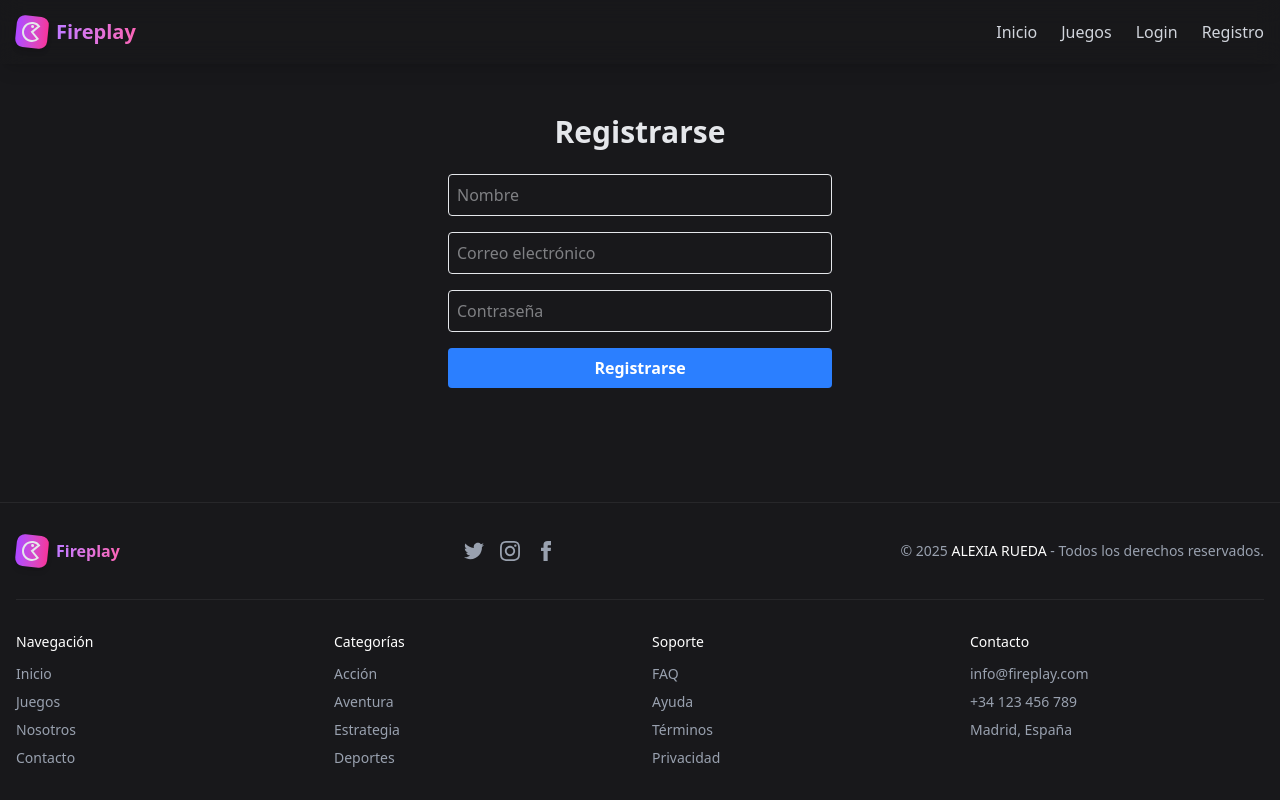
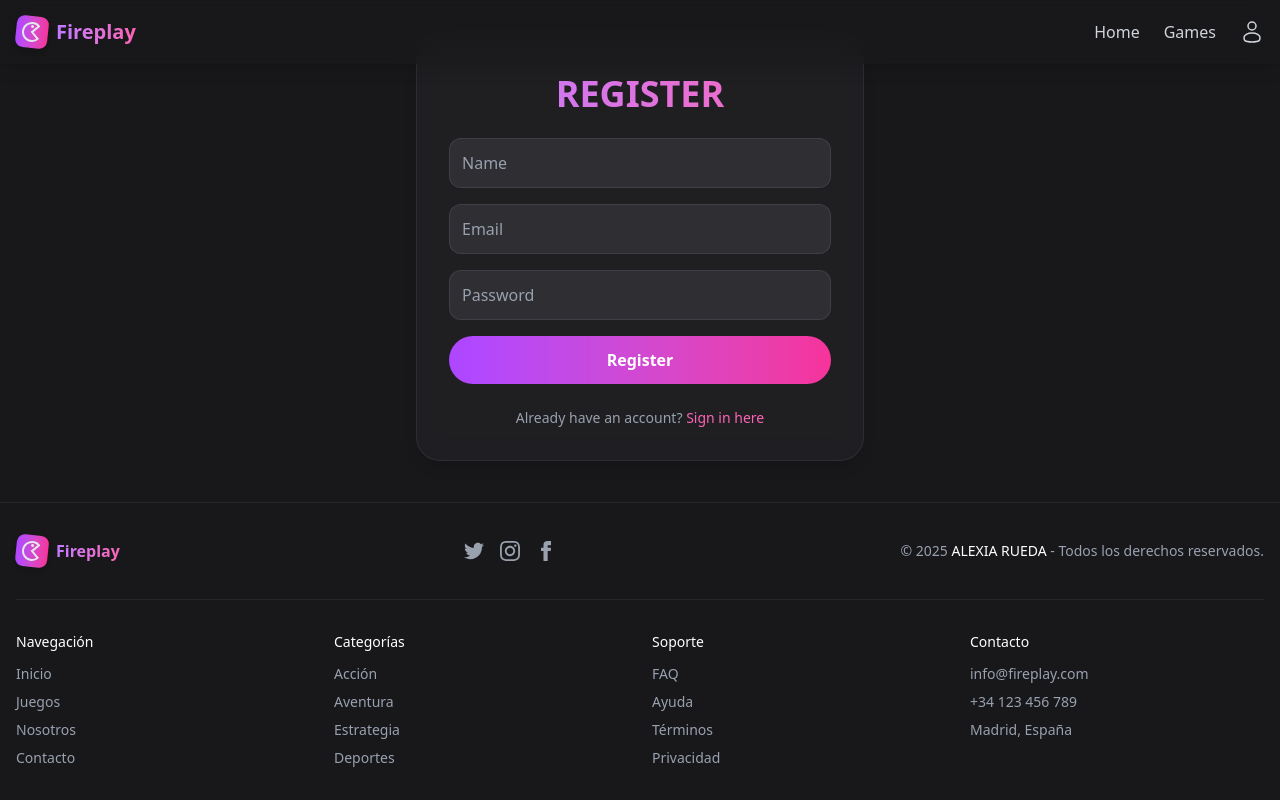
Before and after one commit to alexiaruegut/fireplay, a Next.js app: page /register in a window 1280 px wide. Built offline with nearby package versions, Linux system fonts and the light colour scheme; no server answers.

Commit message:
FIX: login, header, 404 and landing

```diff
--- a/src/app/layout.tsx
+++ b/src/app/layout.tsx
@@ -1,22 +1,15 @@
-import type { Metadata } from "next";
-import { Geist, Geist_Mono } from "next/font/google";
+"use client";
+
+// import type { Metadata } from "next";
 import "./globals.css";
 import Link from "next/link";
+import { useEffect, useState } from "react";
+import { auth } from "@/lib/firebase";
 
-const geistSans = Geist({
-  variable: "--font-geist-sans",
-  subsets: ["latin"],
-});
-
-const geistMono = Geist_Mono({
-  variable: "--font-geist-mono",
-  subsets: ["latin"],
-});
-
-export const metadata: Metadata = {
-  title: "FirePlay",
-  description: "Your new online videogame store",
-};
+// export const metadata: Metadata = {
+//   title: "FirePlay",
+//   description: "Your new online videogame store",
+// };
 
 export default function RootLayout({
   children,
@@ -35,6 +28,15 @@ export default function RootLayout({
 }
 
 function Header() {
+  const [user, setUser] = useState<any>(null);
+
+  useEffect(() => {
+    const unsubscribe = auth.onAuthStateChanged((user) => {
+      setUser(user);
+    });
+    return () => unsubscribe();
+  }, []);
+
   return (
     <header className="fixed top-0 w-full z-50 transition-all duration-300 bg-zinc-900/50 backdrop-blur-md shadow-lg">
       <div className="container mx-auto flex items-center justify-between p-4">
@@ -59,10 +61,8 @@ function Header() {
 
         <nav className="hidden md:flex items-center space-x-6">
           {[
-            { name: "Inicio", href: "/" },
-            { name: "Juegos", href: "/games" },
-            { name: "Login", href: "/login" },
-            { name: "Registro", href: "/register" },
+            { name: "Home", href: "/" },
+            { name: "Games", href: "/games" },
           ].map((item, index) => (
             <Link
               key={index}
@@ -73,6 +73,24 @@ function Header() {
               <span className="absolute -bottom-1 left-0 w-0 h-0.5 bg-gradient-to-r from-purple-500 to-pink-500 group-hover:w-full transition-all duration-300"></span>
             </Link>
           ))}
+
+          {/* Icono Usuario */}
+          <Link
+            href={user ? "/dashboard" : "/login"}
+            className="text-gray-300 hover:text-white transition-colors relative group"
+          >
+            <svg
+              xmlns="http://www.w3.org/2000/svg"
+              className="h-6 w-6"
+              viewBox="0 0 24 24"
+            >
+              <g fill="none" stroke="currentColor" strokeWidth="1.5">
+                <circle cx="12" cy="6" r="4" />
+                <path d="M20 17.5c0 2.485 0 4.5-8 4.5s-8-2.015-8-4.5S7.582 13 12 13s8 2.015 8 4.5Z" />
+              </g>
+            </svg>
+            <span className="absolute -bottom-1 left-0 w-0 h-0.5 bg-gradient-to-r from-purple-500 to-pink-500 group-hover:w-full transition-all duration-300"></span>
+          </Link>
         </nav>
 
         {/* Mobile menu button */}
@@ -160,12 +178,12 @@ function Footer() {
             <h3 className="text-white font-medium mb-3">Navegación</h3>
             <ul className="space-y-2">
               <li>
-                <a
+                <Link
                   href="/"
                   className="text-gray-400 hover:text-white transition-colors"
                 >
                   Inicio
-                </a>
+                </Link>
               </li>
               <li>
                 <a
--- a/src/app/login/page.tsx
+++ b/src/app/login/page.tsx
@@ -4,6 +4,8 @@ import { useState } from "react";
 import { signInWithEmailAndPassword } from "firebase/auth";
 import { auth } from "@/lib/firebase";
 import { useRouter } from "next/navigation";
+import Link from "next/link";
+import { motion } from "framer-motion";
 
 export default function LoginPage() {
   const [email, setEmail] = useState("");
@@ -24,32 +26,52 @@ export default function LoginPage() {
   };
 
   return (
-    <div className="flex flex-1 flex-col items-center justify-center">
-      <div className="w-full max-w-sm space-y-6">
-        <h1 className="text-3xl font-bold text-center">Iniciar Sesión</h1>
-        <form onSubmit={handleLogin} className="flex flex-col space-y-4">
+    <section className="flex flex-1 items-center justify-center bg-zinc-900 text-gray-100">
+      <motion.div
+        initial={{ opacity: 0, y: 20 }}
+        animate={{ opacity: 1, y: 0 }}
+        transition={{ duration: 0.8 }}
+        className="w-full max-w-md bg-zinc-800/50 backdrop-blur-md p-8 rounded-3xl border border-zinc-700/50 shadow-lg"
+      >
+        <h1 className="text-4xl font-bold text-center text-transparent bg-clip-text bg-gradient-to-r from-purple-400 to-pink-400">
+          LOGIN
+        </h1>
+        <form onSubmit={handleLogin} className="flex flex-col space-y-4 mt-6">
           <input
             type="email"
-            placeholder="Correo electrónico"
+            placeholder="Email"
             value={email}
             onChange={(e) => setEmail(e.target.value)}
-            className="p-2 border rounded"
+            className="p-3 rounded-xl bg-zinc-700/50 border border-zinc-600/50 focus:outline-none focus:ring-2 focus:ring-purple-500 text-gray-200 placeholder-gray-400"
             required
           />
           <input
             type="password"
-            placeholder="Contraseña"
+            placeholder="Password"
             value={password}
             onChange={(e) => setPassword(e.target.value)}
-            className="p-2 border rounded"
+            className="p-3 rounded-xl bg-zinc-700/50 border border-zinc-600/50 focus:outline-none focus:ring-2 focus:ring-pink-500 text-gray-200 placeholder-gray-400"
             required
           />
-          {error && <p className="text-red-500 text-center">{error}</p>}
-          <button type="submit" className="bg-blue-500 hover:bg-blue-600 text-white font-bold py-2 rounded">
-            Iniciar Sesión
+          {error && <p className="text-red-500 text-center text-sm">{error}</p>}
+          <button
+            type="submit"
+            className="relative inline-block group px-8 py-3 bg-gradient-to-r from-purple-500 to-pink-500 hover:from-purple-600 hover:to-pink-600 text-white font-bold rounded-full transition-all duration-300"
+          >
+            <span className="flex items-center justify-center">
+              Sign In
+            </span>
           </button>
         </form>
-      </div>
-    </div>
+
+        {/* Link a Register */}
+        <div className="text-center text-sm text-gray-400 mt-6">
+          Don&apos;t have an account?{" "}
+          <Link href="/register" className="text-pink-400 hover:underline">
+            Register here
+          </Link>
+        </div>
+      </motion.div>
+    </section>
   );
 }
--- /dev/null
+++ b/src/app/not-found.tsx
@@ -0,0 +1,32 @@
+"use client";
+
+import { motion } from "framer-motion";
+import Link from "next/link";
+
+export default function NotFoundPage() {
+  return (
+    <section className="flex flex-1 flex-col items-center justify-center bg-zinc-900 text-gray-100 p-8">
+      <motion.div
+        initial={{ opacity: 0, y: 20 }}
+        animate={{ opacity: 1, y: 0 }}
+        transition={{ duration: 0.8 }}
+        className="text-center"
+      >
+        <h1 className="text-8xl font-bold text-transparent bg-clip-text bg-gradient-to-r from-purple-400 to-pink-400 mb-6">
+          404
+        </h1>
+        <p className="text-2xl mb-8 text-gray-400">
+          Oops! The page you are looking for does not exist.
+        </p>
+        <Link href="/">
+          <span className="relative inline-block group">
+            <span className="absolute inset-0 bg-gradient-to-r from-purple-500 to-pink-500 rounded-full blur-sm opacity-75 group-hover:opacity-100 transition-opacity"></span>
+            <span className="relative inline-block px-8 py-4 bg-gradient-to-r from-purple-500 to-pink-500 hover:from-purple-600 hover:to-pink-600 text-white font-bold rounded-full transition-all duration-300">
+              Go back Home
+            </span>
+          </span>
+        </Link>
+      </motion.div>
+    </section>
+  );
+}
--- a/src/app/page.tsx
+++ b/src/app/page.tsx
@@ -53,7 +53,8 @@ export default function HomePage() {
               Welcome to Fireplay
             </h1>
             <p className="text-xl text-gray-300 mb-8">
-            Discover a universe of games. Play, explore, and conquer with Fireplay.
+              Discover a universe of games. Play, explore, and conquer with
+              Fireplay.
             </p>
             <motion.div
               initial={{ opacity: 0, y: 20 }}
@@ -74,7 +75,7 @@ export default function HomePage() {
                         d="M8 18.392V5.608L18.226 12zM6 3.804v16.392a1 1 0 0 0 1.53.848l13.113-8.196a1 1 0 0 0 0-1.696L7.53 2.956A1 1 0 0 0 6 3.804"
                       />
                     </svg>
-                    Explorar Juegos
+                    Discover Games
                   </span>
                 </span>
               </a>
@@ -97,19 +98,19 @@ export default function HomePage() {
 
           <div className="relative z-10">
             <h2 className="text-3xl font-bold mb-4 text-transparent bg-clip-text bg-gradient-to-r from-purple-400 to-pink-400">
-              ¿Qué es Fireplay?
+              What is Fireplay?
             </h2>
             <p className="text-gray-300 mb-4">
-              Fireplay es una plataforma moderna para comprar videojuegos de
-              todo tipo: acción, aventura, estrategia y mucho más. Explora
-              nuestro catálogo y guarda tus favoritos.
+              Fireplay is your next-generation platform to discover and buy the
+              best games — from action and adventure to strategy and beyond.
+              Explore our catalog and save your favorites.
             </p>
             <div className="flex justify-center gap-4">
               <a
                 href="/info"
                 className="text-purple-400 hover:text-purple-300 transition-colors flex items-center"
               >
-                <span>Más información</span>
+                <span>More Information</span>
                 <svg
                   xmlns="http://www.w3.org/2000/svg"
                   className="h-4 w-4 ml-1"
@@ -128,7 +129,7 @@ export default function HomePage() {
                 href="/contact"
                 className="text-pink-400 hover:text-pink-300 transition-colors flex items-center"
               >
-                <span>Contacto</span>
+                <span>Contact Us</span>
                 <svg
                   xmlns="http://www.w3.org/2000/svg"
                   className="h-4 w-4 ml-1"
@@ -157,29 +158,14 @@ export default function HomePage() {
             transition={{ duration: 0.6 }}
             className="text-3xl font-bold mb-8 text-transparent bg-clip-text bg-gradient-to-r from-purple-400 to-pink-400 flex items-center justify-center"
           >
-            <svg
-              xmlns="http://www.w3.org/2000/svg"
-              className="h-8 w-8 mr-2 text-purple-400"
-              viewBox="0 0 24 24"
-              fill="none"
-              stroke="currentColor"
-              strokeWidth="2"
-              strokeLinecap="round"
-              strokeLinejoin="round"
-            >
-              <path d="M18 8a3 3 0 0 0-3-3h-4a3 3 0 0 0-3 3v8a3 3 0 0 0 3 3h4a3 3 0 0 0 3-3z" />
-              <circle cx="12" cy="12" r="1" />
-              <path d="M12 17v-2" />
-              <path d="M9 9h6" />
-            </svg>
-            <span>¿Cómo funciona Fireplay?</span>
+            <span>How Fireplay Works</span>
           </motion.h2>
 
           <div className="grid md:grid-cols-3 gap-8">
             {[
               {
-                title: "1. Explora",
-                description: "Navega por cientos de videojuegos disponibles.",
+                title: "1. Explore",
+                description: "Browse hundreds of available games and discover new favorites.",
                 delay: 0.3,
                 gradient: "from-blue-500 to-indigo-600",
                 bgColor: "bg-zinc-700/50",
@@ -198,9 +184,9 @@ export default function HomePage() {
                 ),
               },
               {
-                title: "2. Guarda tus favoritos",
+                title: "2. Save Your Favorites",
                 description:
-                  "Añade juegos a tu lista de deseos o a tu carrito.",
+                  "Add games to your wishlist or cart for easy access later.",
                 delay: 0.5,
                 gradient: "from-purple-500 to-indigo-600",
                 bgColor: "bg-zinc-700/50",
@@ -219,8 +205,8 @@ export default function HomePage() {
                 ),
               },
               {
-                title: "3. Disfruta",
-                description: "Compra tus juegos favoritos y empieza a jugar.",
+                title: "3. Enjoy",
+                description: "Purchase your favorite games and dive into new adventures.",
                 delay: 0.7,
                 gradient: "from-pink-500 to-purple-600",
                 bgColor: "bg-zinc-700/50",
@@ -285,7 +271,7 @@ export default function HomePage() {
 
         <div className="backdrop-blur-md bg-zinc-800/50 p-8 rounded-3xl border border-zinc-700/50 shadow-xl max-w-2xl mx-auto relative z-10">
           <h2 className="text-3xl font-bold mb-6 text-transparent bg-clip-text bg-gradient-to-r from-purple-400 to-pink-400">
-            ¿Listo para jugar?
+          Ready to Play?
           </h2>
           <a href="/games" className="relative inline-block group">
             <span className="absolute inset-0 bg-gradient-to-r from-purple-500 to-pink-500 rounded-full blur-sm opacity-75 group-hover:opacity-100 transition-opacity"></span>
@@ -301,7 +287,7 @@ export default function HomePage() {
                     d="M8 18.392V5.608L18.226 12zM6 3.804v16.392a1 1 0 0 0 1.53.848l13.113-8.196a1 1 0 0 0 0-1.696L7.53 2.956A1 1 0 0 0 6 3.804"
                   />
                 </svg>
-                Explorar Juegos
+                Explore Games
               </span>
             </span>
           </a>
--- a/src/app/register/page.tsx
+++ b/src/app/register/page.tsx
@@ -4,6 +4,8 @@ import { useState } from "react";
 import { createUserWithEmailAndPassword, updateProfile } from "firebase/auth";
 import { auth } from "@/lib/firebase";
 import { useRouter } from "next/navigation";
+import Link from "next/link";
+import { motion } from "framer-motion";
 
 export default function RegisterPage() {
   const [name, setName] = useState("");
@@ -23,51 +25,67 @@ export default function RegisterPage() {
           displayName: name,
         });
       }
-      router.push("/login");
+      router.push("/login"); // Redirige a Login tras registrarse
     } catch (err: any) {
       setError(err.message);
     }
   };
 
   return (
-    <div className="flex flex-1 flex-col items-center justify-center">
-      <h1 className="text-3xl font-bold mb-6">Registrarse</h1>
-      <form
-        onSubmit={handleRegister}
-        className="flex flex-col w-full max-w-sm space-y-4"
+    <section className="flex flex-1 items-center justify-center bg-zinc-900 text-gray-100 p-8">
+      <motion.div
+        initial={{ opacity: 0, y: 20 }}
+        animate={{ opacity: 1, y: 0 }}
+        transition={{ duration: 0.8 }}
+        className="w-full max-w-md bg-zinc-800/50 backdrop-blur-md p-8 rounded-3xl border border-zinc-700/50 shadow-lg"
       >
+        <h1 className="text-4xl font-bold mb-6 text-center text-transparent bg-clip-text bg-gradient-to-r from-purple-400 to-pink-400">
+          REGISTER
+        </h1>
+        <form onSubmit={handleRegister} className="flex flex-col space-y-4">
           <input
             type="text"
-          placeholder="Nombre"
+            placeholder="Name"
             value={name}
             onChange={(e) => setName(e.target.value)}
-          className="p-2 border rounded"
+            className="p-3 rounded-xl bg-zinc-700/50 border border-zinc-600/50 focus:outline-none focus:ring-2 focus:ring-purple-500 text-gray-200 placeholder-gray-400"
             required
           />
           <input
             type="email"
-          placeholder="Correo electrónico"
+            placeholder="Email"
             value={email}
             onChange={(e) => setEmail(e.target.value)}
-          className="p-2 border rounded"
+            className="p-3 rounded-xl bg-zinc-700/50 border border-zinc-600/50 focus:outline-none focus:ring-2 focus:ring-pink-500 text-gray-200 placeholder-gray-400"
             required
           />
           <input
             type="password"
-          placeholder="Contraseña"
+            placeholder="Password"
             value={password}
             onChange={(e) => setPassword(e.target.value)}
-          className="p-2 border rounded"
+            className="p-3 rounded-xl bg-zinc-700/50 border border-zinc-600/50 focus:outline-none focus:ring-2 focus:ring-purple-500 text-gray-200 placeholder-gray-400"
             required
           />
-        {error && <p className="text-red-500">{error}</p>}
+          {error && <p className="text-red-500 text-center text-sm">{error}</p>}
           <button
             type="submit"
-          className="bg-blue-500 hover:bg-blue-600 text-white font-bold py-2 rounded"
+            className="relative inline-block group px-8 py-3 bg-gradient-to-r from-purple-500 to-pink-500 hover:from-purple-600 hover:to-pink-600 text-white font-bold rounded-full transition-all duration-300"
           >
-          Registrarse
+            <span className="flex items-center justify-center">
+              Register
+            </span>
           </button>
         </form>
+
+        {/* Link a Login */}
+        <div className="text-center text-sm text-gray-400 mt-6">
+          Already have an account?{" "}
+          <Link href="/login" className="text-pink-400 hover:underline">
+            Sign in here
+          </Link>
         </div>
+      </motion.div>
+    </section>
   );
 }
```
Lines whose indentation alone changed are shown as unchanged.
